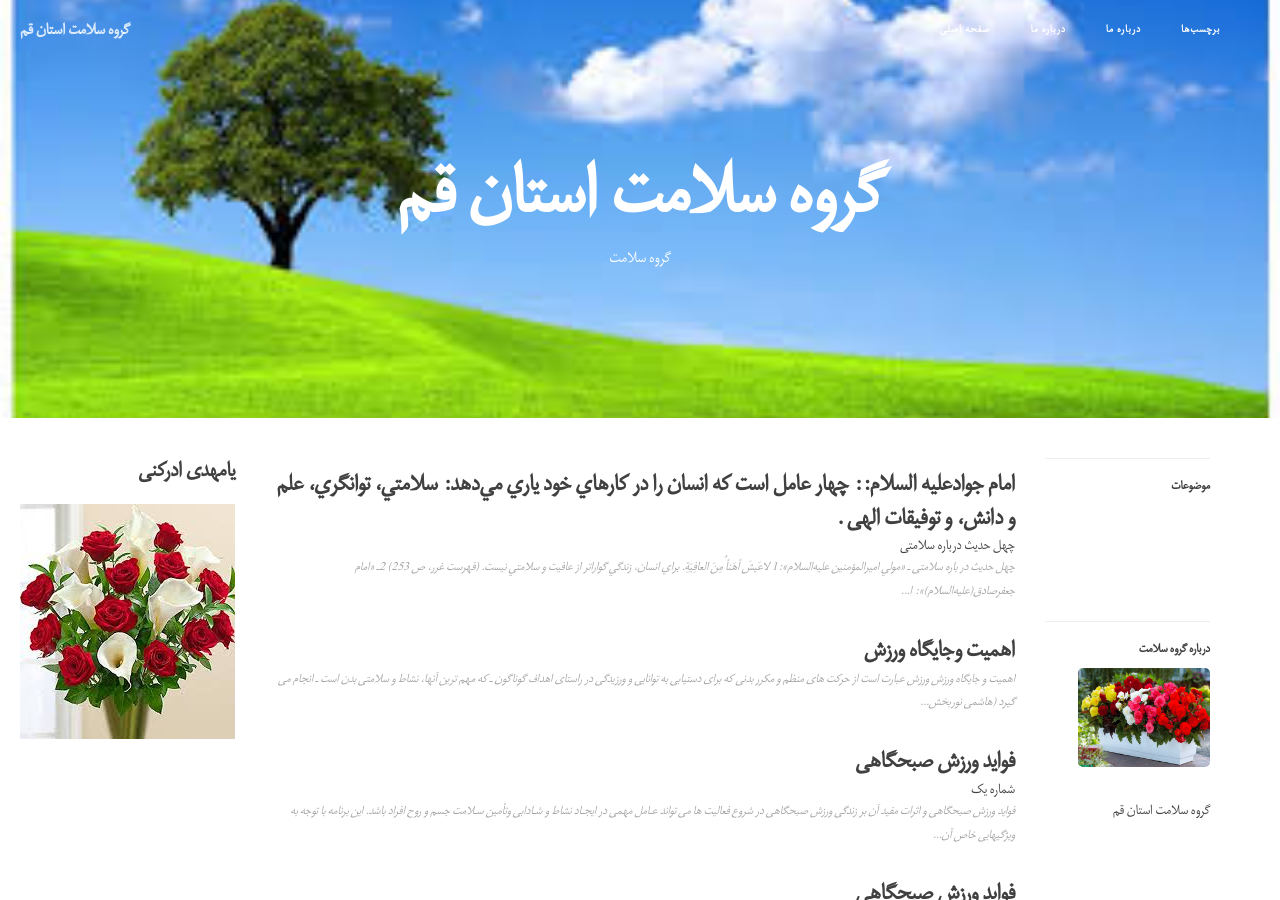
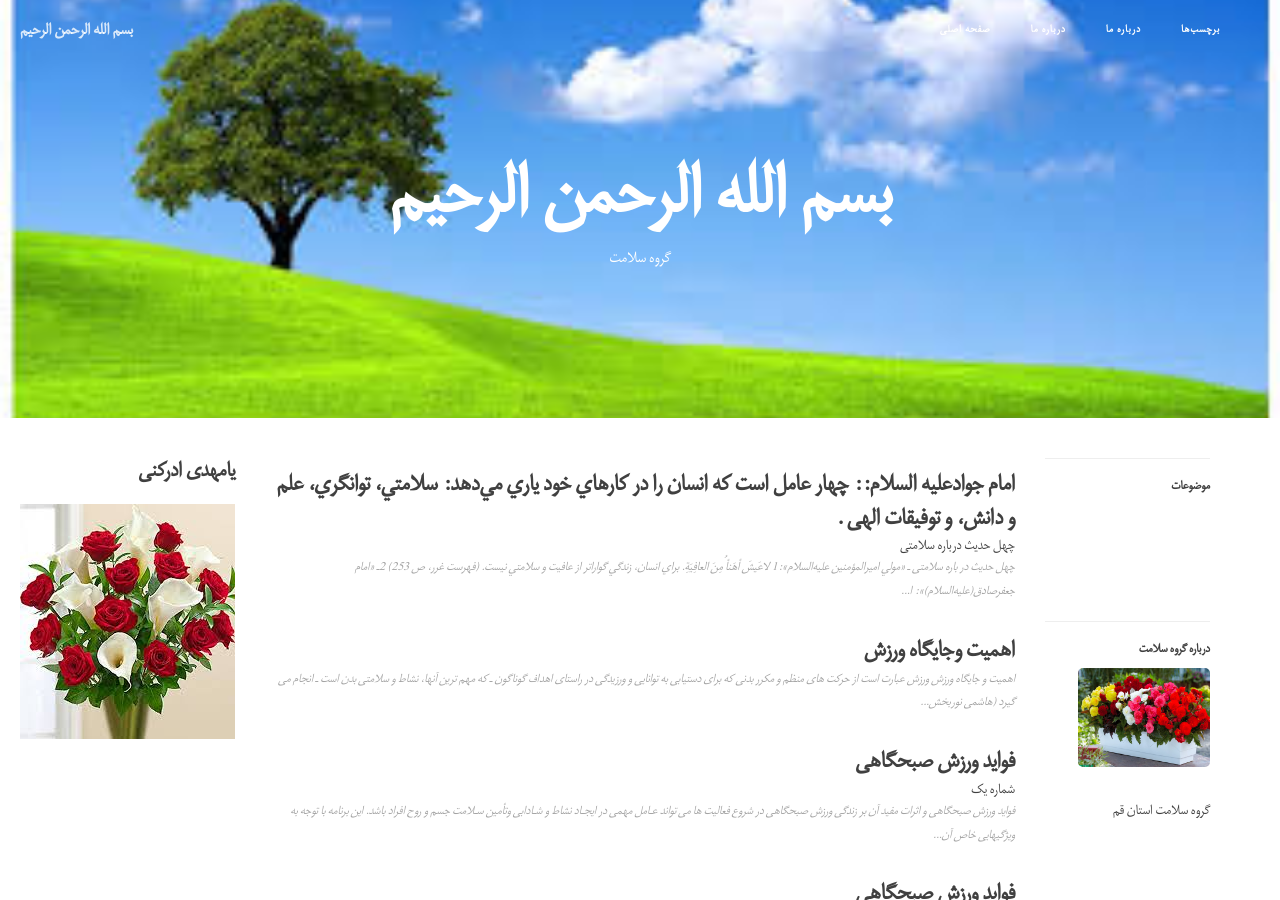
Before and after one commit to grouh-salamat/grouh-salamat.github.io, a Jekyll site: the page built from index.html, in a window 1280 px wide and 900 px high. Built offline with Jekyll 4.4.1, drawn with Linux system fonts in a browser that asks for light colours; the list of posts is cut into pages by our own code.

Commit message:
Update _config.yml

```diff
--- a/_config.yml
+++ b/_config.yml
@@ -1,5 +1,5 @@
 # Site settings
-title: گروه سلامت استان قم
+title: بسم الله الرحمن الرحیم
 SEOTitle: گروه سلامت قم | صفحه اصلی
 header-img: img/images.jpg
 email: gsqom.ir@gmail.com
```
